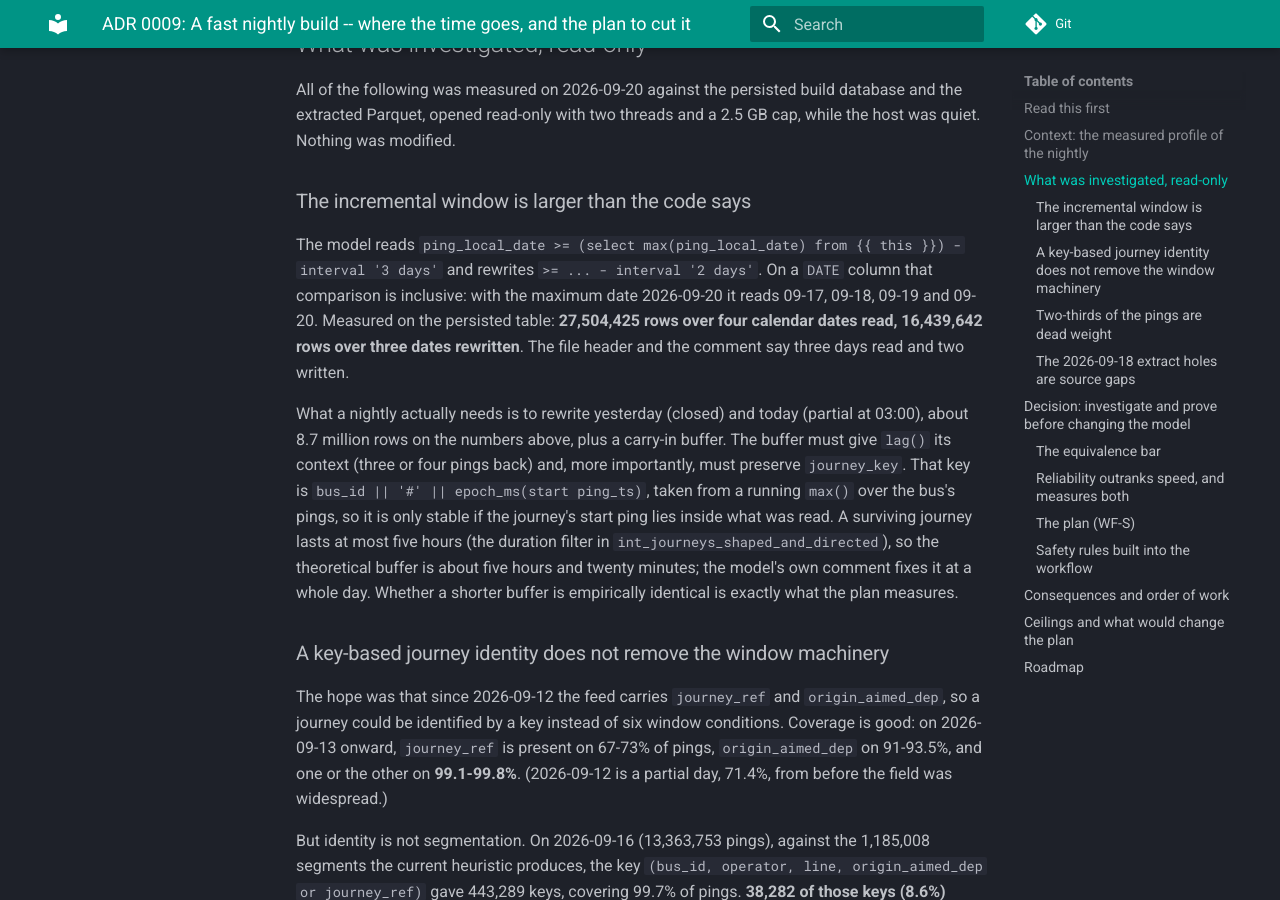
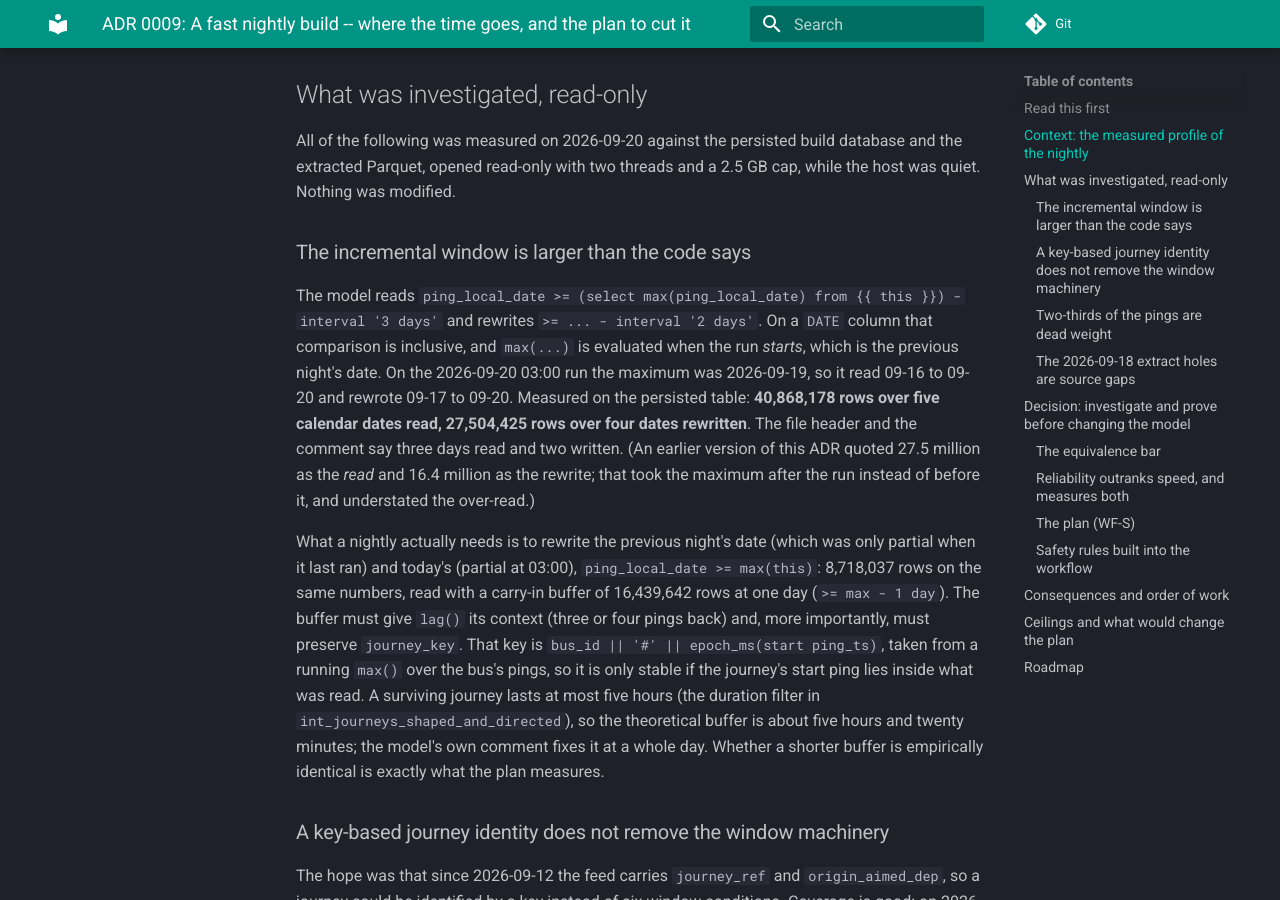
Before and after one commit to wraith-proxy/wraith-bus-ingestor, an MkDocs documentation site: the page built from docs/adr/0009-fast-nightly-build.md, in a window 1280 px wide and 900 px high, scrolled down 2038 px. Built offline with MkDocs 1.6.1 and Material for MkDocs 9.7.7, drawn with Linux system fonts in a browser that asks for light colours; some of the changed text lies outside the part shown.

Commit message:
:memo: feature/TJP-20090: correct the incremental-window numbers in ADR-0009 and ROADMAP (40.9M read / 27.5M rewritten, not 27.5M / 16.4M)

```diff
--- a/docs/adr/0009-fast-nightly-build.md
+++ b/docs/adr/0009-fast-nightly-build.md
@@ -12,7 +12,7 @@ That reframes ADR-0008. It was presented, by the assistant that wrote it, as the
 
 Two findings, both measured, shape everything else:
 
-1. The incremental model reads **four** calendar dates and rewrites **three**, because `interval '3 days'` on a `DATE` column is inclusive. The comments say three and two. The real need is about one and a bit.
+1. The incremental model reads **five** calendar dates (40.9 million rows) and rewrites **four** (27.5 million) on a real nightly, because `interval '3 days'` on a `DATE` column is inclusive and because `max(ping_local_date)` at run start is the *previous* night's date. The comments say three days read and two rewritten. The real need is to rewrite two dates (8.7 million rows) and read them plus a one-day buffer (16.4 million).
 2. A naive key-based journey identity, which looked like a way to delete the window machinery, was tested and **does not work**: 44% of pings sit in long-lived keys that still need splitting.
 
 ## Context: the measured profile of the nightly
@@ -43,9 +43,9 @@ All of the following was measured on 2026-09-20 against the persisted build data
 
 ### The incremental window is larger than the code says
 
-The model reads `ping_local_date >= (select max(ping_local_date) from {{ this }}) - interval '3 days'` and rewrites `>= ... - interval '2 days'`. On a `DATE` column that comparison is inclusive: with the maximum date 2026-09-20 it reads 09-17, 09-18, 09-19 and 09-20. Measured on the persisted table: **27,504,425 rows over four calendar dates read, 16,439,642 rows over three dates rewritten**. The file header and the comment say three days read and two written.
+The model reads `ping_local_date >= (select max(ping_local_date) from {{ this }}) - interval '3 days'` and rewrites `>= ... - interval '2 days'`. On a `DATE` column that comparison is inclusive, and `max(...)` is evaluated when the run *starts*, which is the previous night's date. On the 2026-09-20 03:00 run the maximum was 2026-09-19, so it read 09-16 to 09-20 and rewrote 09-17 to 09-20. Measured on the persisted table: **40,868,178 rows over five calendar dates read, 27,504,425 rows over four dates rewritten**. The file header and the comment say three days read and two written. (An earlier version of this ADR quoted 27.5 million as the *read* and 16.4 million as the rewrite; that took the maximum after the run instead of before it, and understated the over-read.)
 
-What a nightly actually needs is to rewrite yesterday (closed) and today (partial at 03:00), about 8.7 million rows on the numbers above, plus a carry-in buffer. The buffer must give `lag()` its context (three or four pings back) and, more importantly, must preserve `journey_key`. That key is `bus_id || '#' || epoch_ms(start ping_ts)`, taken from a running `max()` over the bus's pings, so it is only stable if the journey's start ping lies inside what was read. A surviving journey lasts at most five hours (the duration filter in `int_journeys_shaped_and_directed`), so the theoretical buffer is about five hours and twenty minutes; the model's own comment fixes it at a whole day. Whether a shorter buffer is empirically identical is exactly what the plan measures.
+What a nightly actually needs is to rewrite the previous night's date (which was only partial when it last ran) and today's (partial at 03:00), `ping_local_date >= max(this)`: 8,718,037 rows on the same numbers, read with a carry-in buffer of 16,439,642 rows at one day (`>= max - 1 day`). The buffer must give `lag()` its context (three or four pings back) and, more importantly, must preserve `journey_key`. That key is `bus_id || '#' || epoch_ms(start ping_ts)`, taken from a running `max()` over the bus's pings, so it is only stable if the journey's start ping lies inside what was read. A surviving journey lasts at most five hours (the duration filter in `int_journeys_shaped_and_directed`), so the theoretical buffer is about five hours and twenty minutes; the model's own comment fixes it at a whole day. Whether a shorter buffer is empirically identical is exactly what the plan measures.
 
 ### A key-based journey identity does not remove the window machinery
 
@@ -98,7 +98,7 @@ If WF-S finds a variant that is bit-identical, downstream-neutral and fits at 4
 
 The order is: WF-S, then WF-S2, then ADR-0008's Phase 1. The alternative order (delete first) was rejected because it spends the most work on the change that helps the goal least. It is not wasted, since it stays needed for reliability, but it is not first.
 
-An honest estimate of the upside, marked as hypothesis and to be replaced by WF-S's measurement: rows through the windows fall from about 27.5 million to about 10-11 million, and the sort width narrows; if the cost scales with either, `int_pings_segmented_to_journeys` falls from about 44 minutes toward the ten-minute range. With ADR-0008's deletions the nightly would then be on the order of 20-25 minutes. None of this is measured.
+An honest estimate of the upside, marked as hypothesis and to be replaced by WF-S's measurement: rows through the windows fall from about 40.9 million to about 16.4 million with a one-day buffer, and lower still with an hour-sized one, and the sort width narrows; if the cost scales with either, `int_pings_segmented_to_journeys` falls from about 44 minutes toward the ten-minute range. With ADR-0008's deletions the nightly would then be on the order of 20-25 minutes. None of this is measured.
 
 ## Ceilings and what would change the plan
 
```
Also changed, not shown: docs/ROADMAP.md (+4 -3 lines).
